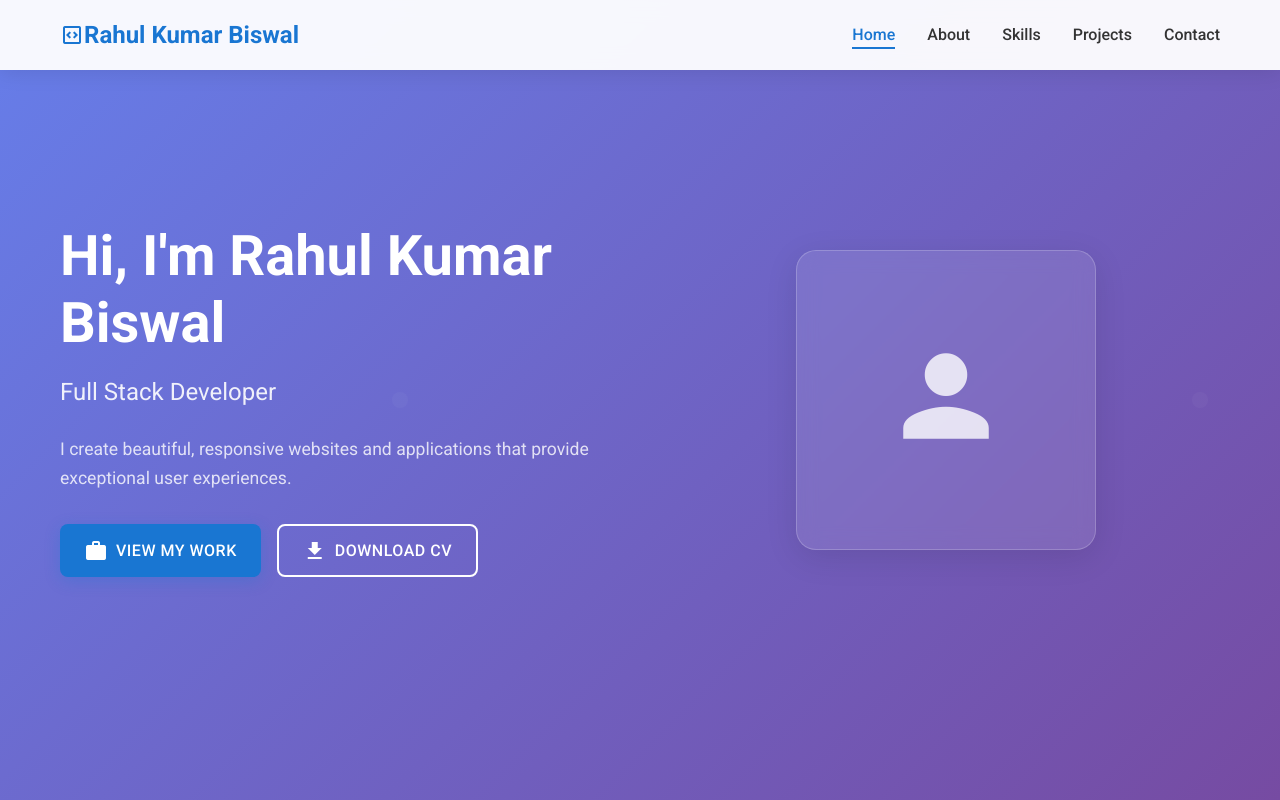
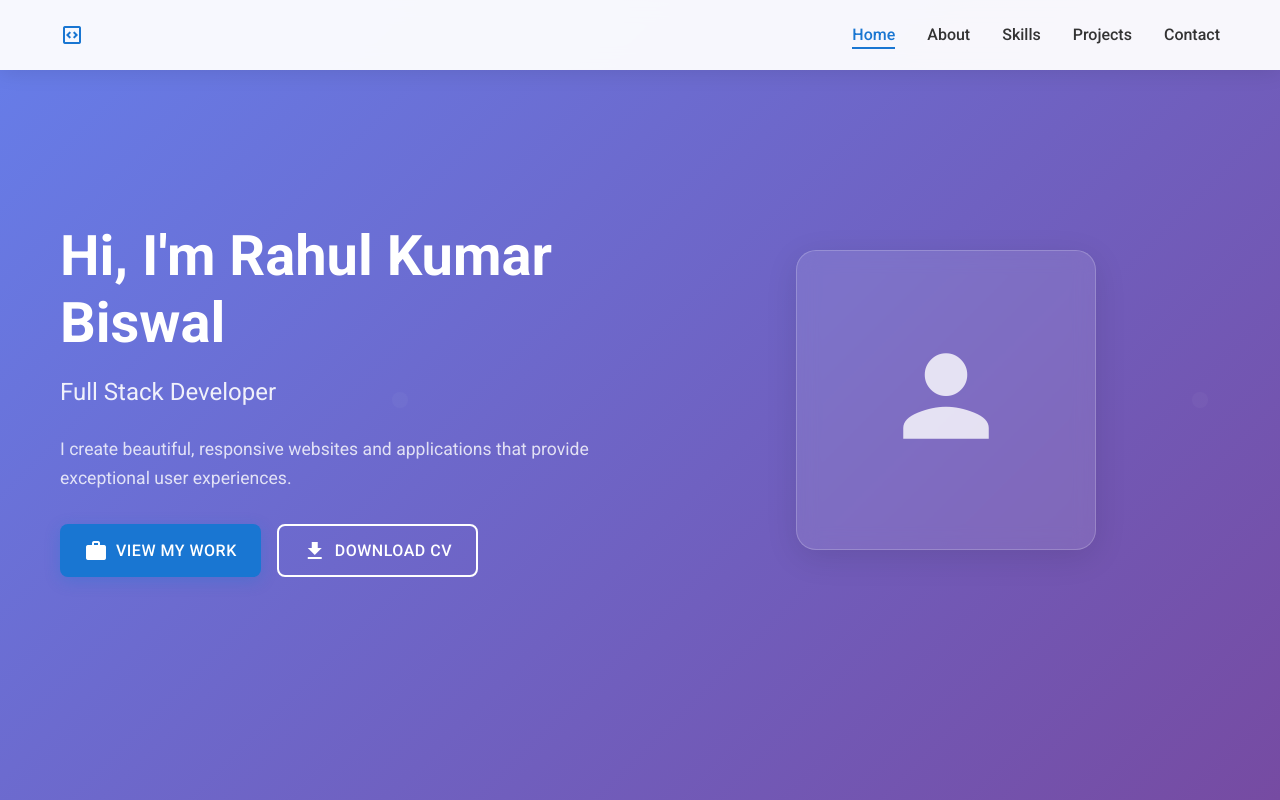
Before and after one commit to Rahul-biswal/my-portfolio, a plain HTML site: page index.html in a window 1280 px wide. Shown: the top 800 px of the page. Drawn offline with nearby package versions, Linux system fonts and the light colour scheme.

Commit message:
nav commit message

```diff
--- a/index.html
+++ b/index.html
@@ -17,7 +17,7 @@
         <div class="nav-container">
             <div class="nav-logo">
                 <span class="material-symbols-outlined">code_blocks</span>
-                <span>Rahul Kumar Biswal</span>
+
             </div>
             <ul class="nav-menu">
                 <li class="nav-item">
```
